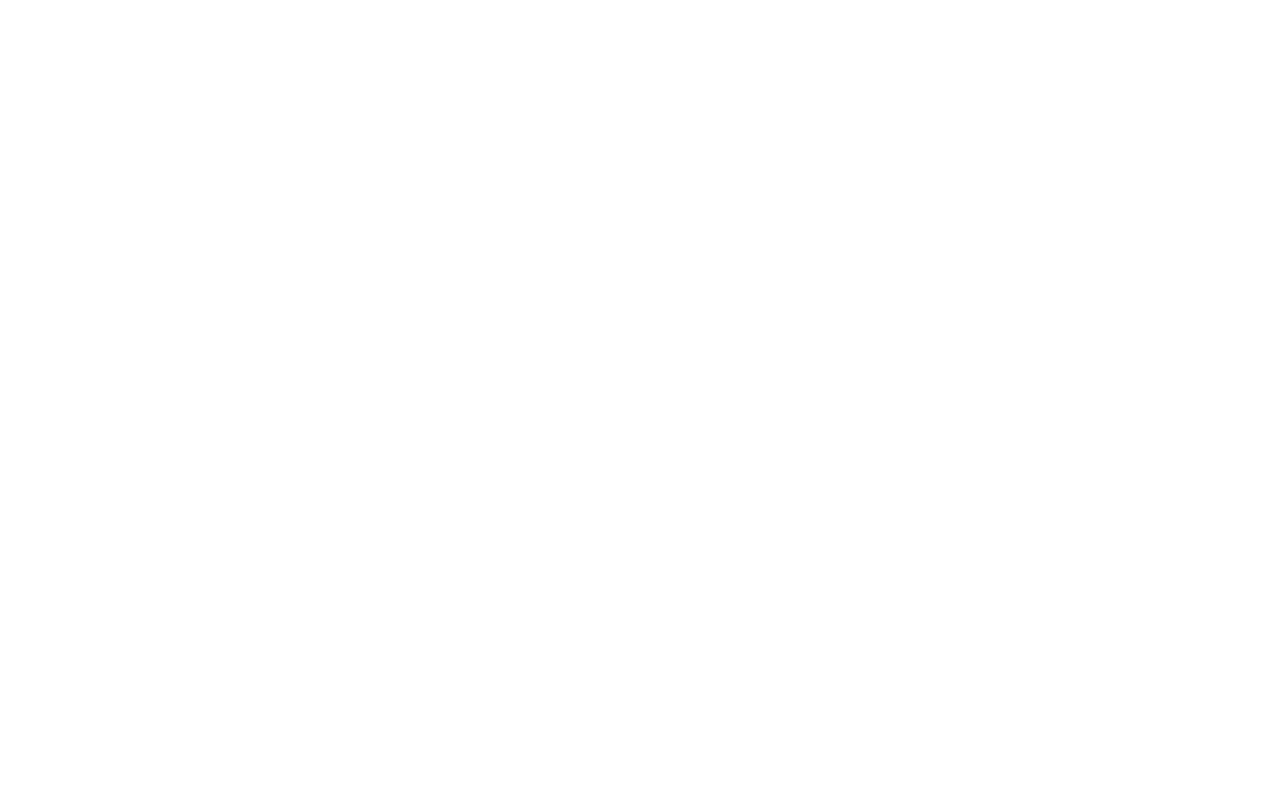
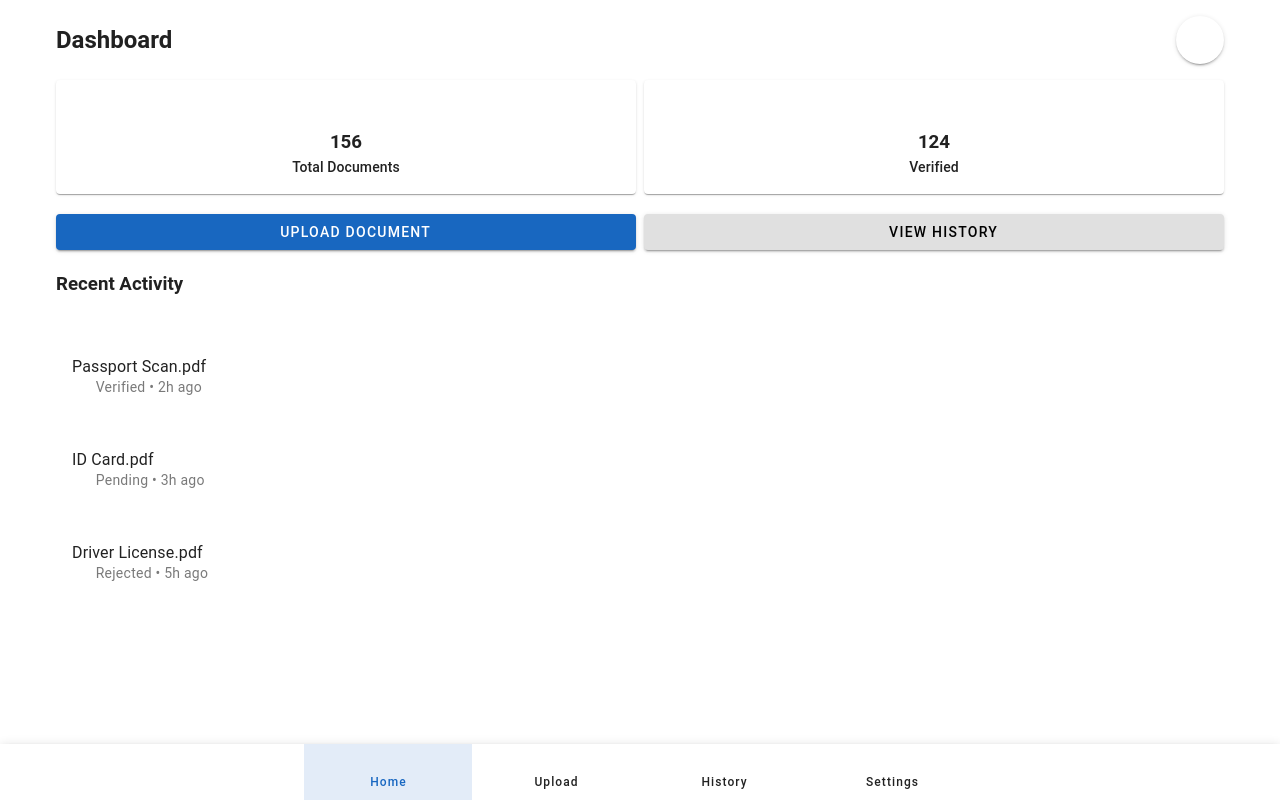
Before and after one commit to vincepagaran/DOST, a Vue app: page /dashboard in a window 1280 px wide. Before the commit this address had no page. Built offline with nearby package versions, Linux system fonts and the light colour scheme.

Commit message:
added upload and dashboard view

```diff
--- a/src/router/index.js
+++ b/src/router/index.js
@@ -1,11 +1,23 @@
 import { createRouter, createWebHistory } from 'vue-router'
 import LoginView from '../views/LoginView.vue'
+import DashboardView from '@/views/DashboardView.vue'
+import UploadView from '@/views/UploadView.vue'
 
 const routes = [
   {
     path: '/',
     name: 'Login',
     component: LoginView,
+  },
+  {
+    path: '/dashboard',
+    name: 'dashboard',
+    component: DashboardView,
+  },
+  {
+    path: '/upload',
+    name: 'upload',
+    component: UploadView,
   },
 ]
 
--- /dev/null
+++ b/src/views/DashboardView.vue
@@ -0,0 +1,101 @@
+<template>
+  <v-app>
+    <v-main>
+      <v-container class="pa-4">
+        <!-- Header -->
+        <div class="d-flex justify-space-between align-center mb-4">
+          <h2 class="font-weight-bold">Dashboard</h2>
+          <v-btn icon>
+            <v-icon>mdi-account-circle</v-icon>
+          </v-btn>
+        </div>
+
+        <!-- Stats Cards -->
+        <v-row dense>
+          <v-col cols="6">
+            <v-card class="pa-4 text-center">
+              <v-icon size="32" color="primary">mdi-file-document</v-icon>
+              <h3 class="font-weight-bold">{{ totalDocs }}</h3>
+              <p class="text-subtitle-2">Total Documents</p>
+            </v-card>
+          </v-col>
+          <v-col cols="6">
+            <v-card class="pa-4 text-center">
+              <v-icon size="32" color="success">mdi-check-circle</v-icon>
+              <h3 class="font-weight-bold">{{ verifiedDocs }}</h3>
+              <p class="text-subtitle-2">Verified</p>
+            </v-card>
+          </v-col>
+        </v-row>
+
+        <!-- Buttons -->
+        <v-row class="my-4" dense>
+          <v-col cols="6">
+            <v-btn color="primary" block @click="$router.push('/upload')">
+              <v-icon left>mdi-upload</v-icon>
+              Upload Document
+            </v-btn>
+          </v-col>
+
+          <v-col cols="6">
+            <v-btn color="grey-lighten-2" block @click="$router.push('/history')">
+              <v-icon left>mdi-history</v-icon>
+              View History
+            </v-btn>
+          </v-col>
+        </v-row>
+
+        <!-- Recent Activity -->
+        <h3 class="mb-2">Recent Activity</h3>
+        <v-list>
+          <v-list-item v-for="(item, i) in activities" :key="i" class="rounded-lg mb-2">
+            <v-avatar class="mr-3" size="36">
+              <v-icon>mdi-file-pdf-box</v-icon>
+            </v-avatar>
+
+            <v-list-item-title>{{ item.name }}</v-list-item-title>
+            <v-list-item-subtitle>
+              <v-icon size="16" :color="item.statusColor" class="mr-1"> mdi-circle </v-icon>
+              {{ item.status }} • {{ item.time }}
+            </v-list-item-subtitle>
+          </v-list-item>
+        </v-list>
+      </v-container>
+
+      <!-- Bottom Navigation -->
+      <v-bottom-navigation v-model="nav" color="primary" grow>
+        <v-btn value="home">
+          <v-icon>mdi-home</v-icon>
+          Home
+        </v-btn>
+        <v-btn value="upload">
+          <v-icon>mdi-upload</v-icon>
+          Upload
+        </v-btn>
+        <v-btn value="history">
+          <v-icon>mdi-history</v-icon>
+          History
+        </v-btn>
+        <v-btn value="settings">
+          <v-icon>mdi-cog</v-icon>
+          Settings
+        </v-btn>
+      </v-bottom-navigation>
+    </v-main>
+  </v-app>
+</template>
+
+<script setup>
+import { ref } from 'vue'
+
+const totalDocs = ref(156)
+const verifiedDocs = ref(124)
+
+const activities = ref([
+  { name: 'Passport Scan.pdf', status: 'Verified', statusColor: 'success', time: '2h ago' },
+  { name: 'ID Card.pdf', status: 'Pending', statusColor: 'warning', time: '3h ago' },
+  { name: 'Driver License.pdf', status: 'Rejected', statusColor: 'error', time: '5h ago' },
+])
+
+const nav = ref('home')
+</script>
--- a/src/views/LoginView.vue
+++ b/src/views/LoginView.vue
@@ -1,5 +1,5 @@
 <template>
-  <v-container class="d-flex justify-center align-center fill-height">
+  <v-container class="login-bg d-flex justify-center align-center fill-height">
     <v-card class="pa-6 rounded-xl" max-width="400">
       <!-- Logo + Title -->
       <div class="text-center mb-4">
@@ -57,6 +57,9 @@
 
 <script setup>
 import { ref } from 'vue'
+import { useRouter } from 'vue-router'
+
+const router = useRouter()
 
 const roles = ['Admin', 'Scholar', 'Staff']
 const activeTab = ref(0)
@@ -66,6 +69,15 @@ const showPassword = ref(false)
 
 const login = () => {
   console.log('Logging in as:', roles[activeTab.value], username.value, password.value)
-  // TODO: add your authentication & route to dashboard
+
+  router.push('/dashboard')
 }
 </script>
+
+<style scoped>
+.login-bg {
+  background: url('/background.jpg') no-repeat center center;
+  background-size: cover;
+  min-height: 100vh;
+}
+</style>
--- /dev/null
+++ b/src/views/UploadView.vue
@@ -0,0 +1,104 @@
+<template>
+  <v-app>
+    <v-main>
+      <v-container class="pa-4 d-flex flex-column align-center">
+        <!-- Header -->
+        <div class="d-flex align-center mb-4 w-100">
+          <v-btn icon @click="goBack">
+            <v-icon>mdi-arrow-left</v-icon>
+          </v-btn>
+          <h3 class="ml-2 font-weight-bold">Upload Document</h3>
+        </div>
+
+        <!-- Upload Area (BIG Card) -->
+        <v-card
+          outlined
+          class="pa-8 mb-4 text-center d-flex flex-column align-center justify-center"
+          max-width="400"
+          height="160"
+          @click="triggerFileInput"
+          style="cursor: pointer"
+        >
+          <v-icon size="40" color="primary">mdi-upload</v-icon>
+          <p class="mt-2">Drag and drop or tap to upload</p>
+          <p class="text-caption">PDF or Image files (max 10MB)</p>
+          <input
+            type="file"
+            ref="fileInput"
+            accept=".pdf, .jpg, .jpeg, .png"
+            class="d-none"
+            @change="handleFileUpload"
+          />
+        </v-card>
+
+        <!-- Preview Box -->
+        <v-card outlined class="pa-6 mb-4 text-center w-100" max-width="400">
+          <div v-if="file">
+            <v-icon size="32" color="primary">mdi-file</v-icon>
+            <p class="mt-2">{{ file.name }}</p>
+          </div>
+          <div v-else>
+            <v-icon size="32" color="grey">mdi-file-remove</v-icon>
+            <p class="mt-2">No document selected</p>
+          </div>
+        </v-card>
+
+        <!-- File Info -->
+        <div class="text-center mb-4">
+          <p class="text-caption">
+            <v-icon small>mdi-file-pdf-box</v-icon>
+            Supported formats: PDF, JPG, PNG
+          </p>
+          <p class="text-caption">Maximum file size: 10MB</p>
+        </div>
+
+        <!-- Start Validation Button -->
+        <v-btn
+          color="primary"
+          block
+          class="w-100"
+          max-width="400"
+          :disabled="!file"
+          @click="startValidation"
+        >
+          Start Validation
+        </v-btn>
+      </v-container>
+    </v-main>
+  </v-app>
+</template>
+
+<script setup>
+import { ref } from 'vue'
+import { useRouter } from 'vue-router'
+
+const router = useRouter()
+const file = ref(null)
+const fileInput = ref(null)
+
+const goBack = () => {
+  router.back()
+}
+
+const triggerFileInput = () => {
+  fileInput.value.click()
+}
+
+const handleFileUpload = (event) => {
+  const selectedFile = event.target.files[0]
+  if (selectedFile && selectedFile.size <= 10 * 1024 * 1024) {
+    file.value = selectedFile
+  } else {
+    alert('File is too large or invalid format!')
+  }
+}
+
+const startValidation = () => {
+  if (!file.value) {
+    alert('Please upload a document first!')
+    return
+  }
+  console.log('Starting validation for:', file.value)
+  // TODO: connect to backend validation API
+}
+</script>
```
Also changed, not shown: src/assets/pics/dost cover.jpg (added), src/assets/pics/uploaddocu.png (added).
